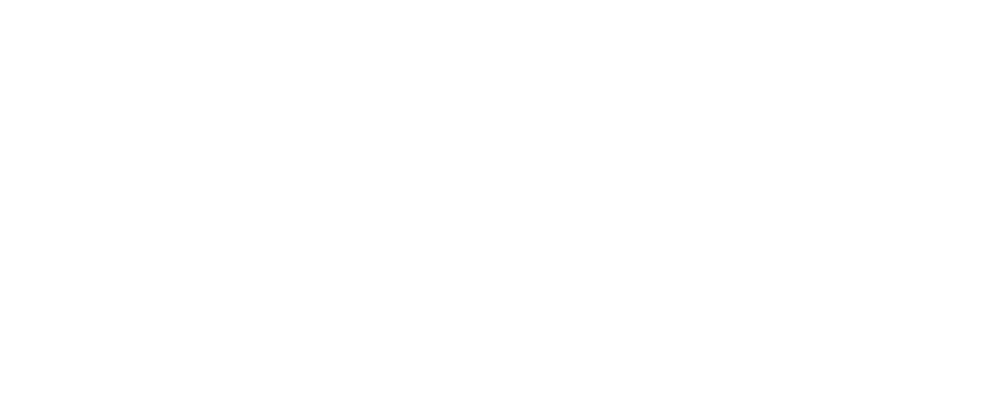
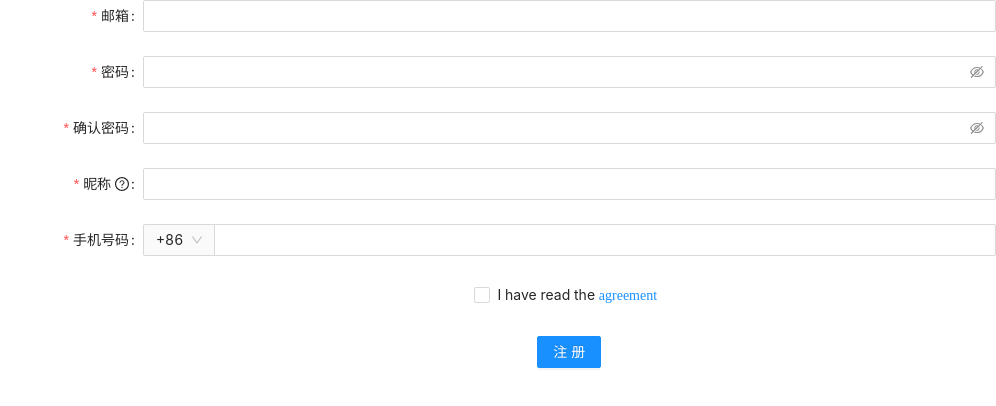
Before and after one commit to Qiuchenyang123/noteReactApp, a React (Create React App) app: page /register in a window 1280 px wide. Shown: the top 406 px of the page, without its empty margins (284-1280 px from the left). Built offline with nearby package versions, Linux system fonts and the light colour scheme.

Commit message:
注册页bug修复

```diff
--- a/src/views/Layout/layout.jsx
+++ b/src/views/Layout/layout.jsx
@@ -7,11 +7,8 @@
         return (
             <BrowserRouter>
                 <Switch>
-                    <Route path="/login" component={Login}></Route>
-                    <Route path="/register" render={() => {
-                        <Register />
-                        }}>
-                    </Route>
+                    <Route path="/login" component={Login} />
+                    <Route path="/register" component={Register} />
                 </Switch>
             </BrowserRouter>
         );
--- a/src/views/Register/register.jsx
+++ b/src/views/Register/register.jsx
@@ -12,7 +12,7 @@
     AutoComplete,
 } from 'antd';
 import { QuestionCircleOutlined } from '@ant-design/icons';
-
+const { Option } = Select;
 class Register extends Component {
     constructor(props) {
         super(props);
@@ -21,12 +21,14 @@
 
         }
     }
+
     formRef = React.createRef();
+
     onFinish = values => {
 
     };
     render() {
-        const { Option } = Select;
+
 
         const formItemLayout = {
             labelCol: {
@@ -61,10 +63,11 @@
         );
 
         return (
+            <div>
                 <Form
                     {...formItemLayout}
-                form={this.formRef}
-                name="register"
+                    ref={this.formRef}
+                    name="registerForm"
                     onFinish={this.onFinish}
                     initialValues={{
                         prefix: '86'
@@ -166,6 +169,7 @@
                     </Button>
                 </Form.Item>
                 </Form>
+            </div>
         );
     }
 }
```
Lines whose indentation alone changed are shown as unchanged.
